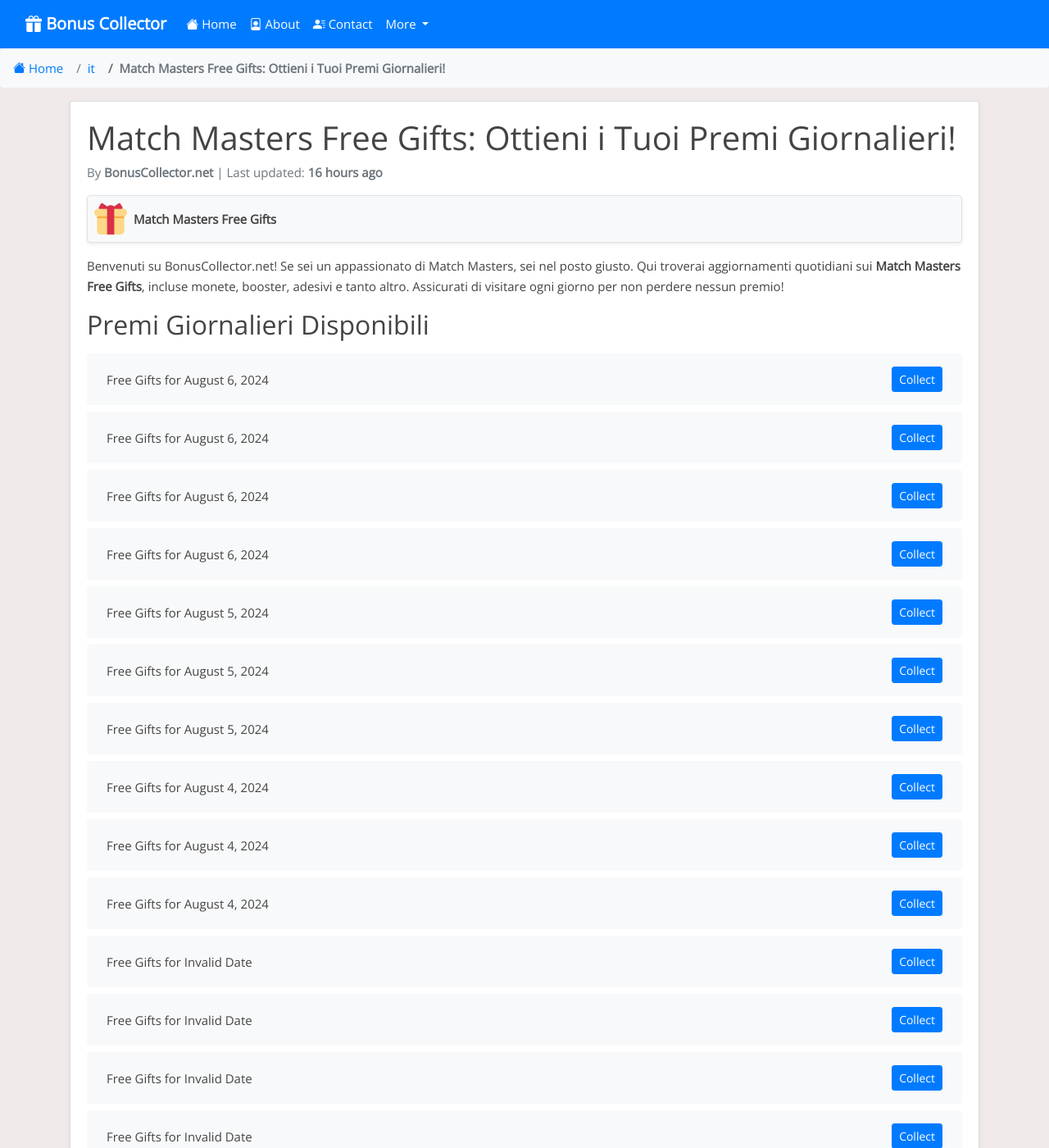
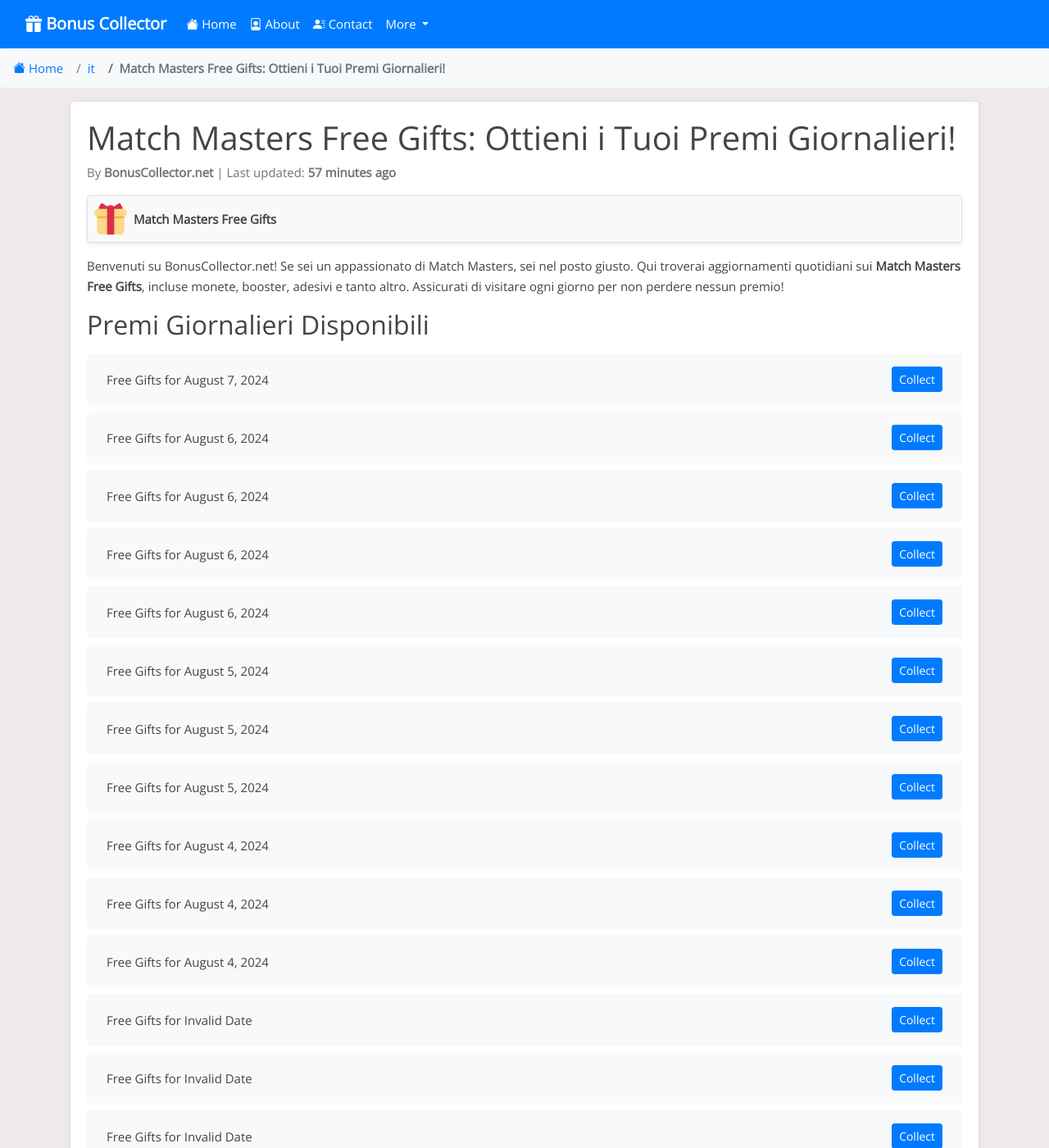
Before and after one commit to Prollad99/bs-net, a Jekyll site: the page built from it/_posts/2024-07-23-match-masters.md, in a window 1280 px wide and 1400 px high. Shown: the whole window at 82% size. Built offline with Jekyll 4.4.1, drawn with Linux system fonts in a browser that asks for light colours; nearby versions of some CDN libraries; comment, search, counter and statistics services are not loaded.

Commit message:
Update match-masters reward links and last modified date

```diff
--- a/_data/include_files.yml
+++ b/_data/include_files.yml
@@ -2,7 +2,7 @@
   last_modified: 2024-08-06 15:07:54
 
 match-masters.html:
-  last_modified: 2024-08-06 12:12:03
+  last_modified: 2024-08-07 04:09:55
 
 doubleu-casino.html:
   last_modified: 2024-08-07 03:33:58
--- a/_includes/match-masters.html
+++ b/_includes/match-masters.html
@@ -1,4 +1,8 @@
 <ul class="list-group mt-3 mb-4">
+  <li class="list-group-item d-flex justify-content-between align-items-center">
+    <span>Free Gifts for August 7, 2024</span>
+    <a href="https://go.matchmasters.io/l/p/Ne69hLiFG4Y" class="btn btn-primary btn-sm">Collect</a>
+  </li>
   <li class="list-group-item d-flex justify-content-between align-items-center">
     <span>Free Gifts for August 6, 2024</span>
     <a href="https://go.matchmasters.io/l/p/u163IhXcS-Q" class="btn btn-primary btn-sm">Collect</a>
@@ -395,8 +399,4 @@
     <span>Free Gifts for Invalid Date</span>
     <a href="https://go.matchmasters.io/l/p/sbSvdPDPV2w" class="btn btn-primary btn-sm">Collect</a>
   </li>
-  <li class="list-group-item d-flex justify-content-between align-items-center">
-    <span>Free Gifts for Invalid Date</span>
-    <a href="https://go.matchmasters.io/l/p/lCIOnwVY7a4" class="btn btn-primary btn-sm">Collect</a>
-  </li>
 </ul>
```
Also changed, not shown: links-json/match-masters.json (+4 -3 lines).
